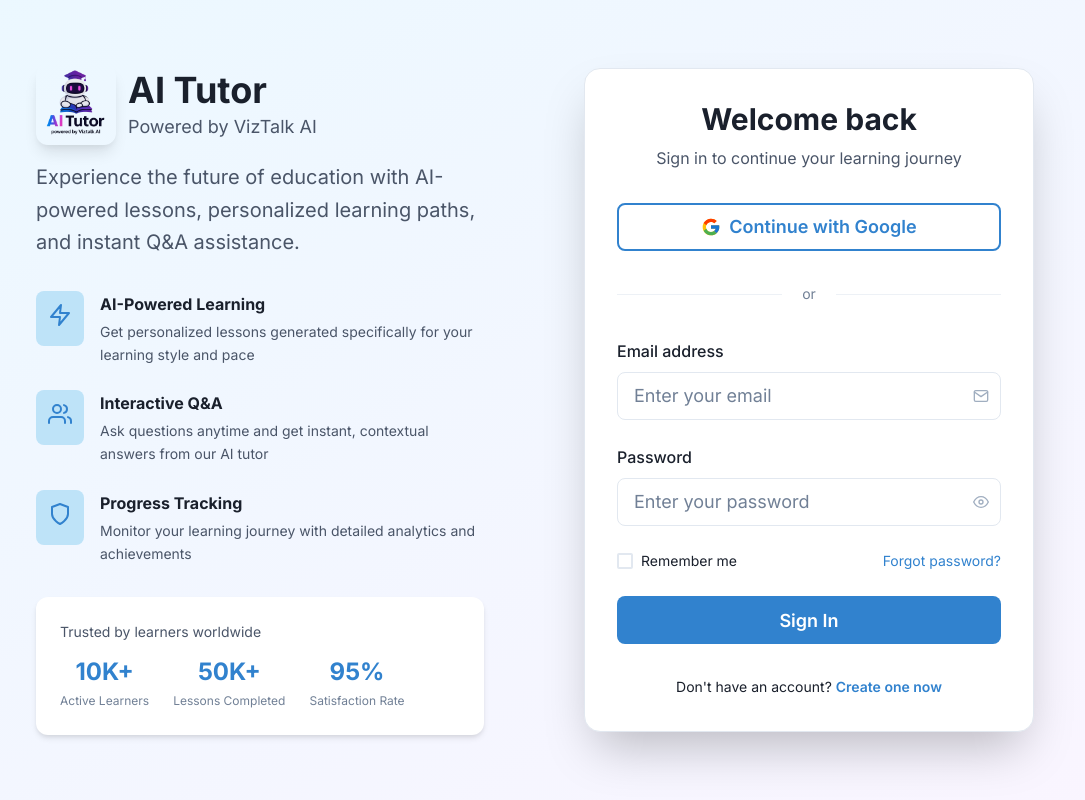
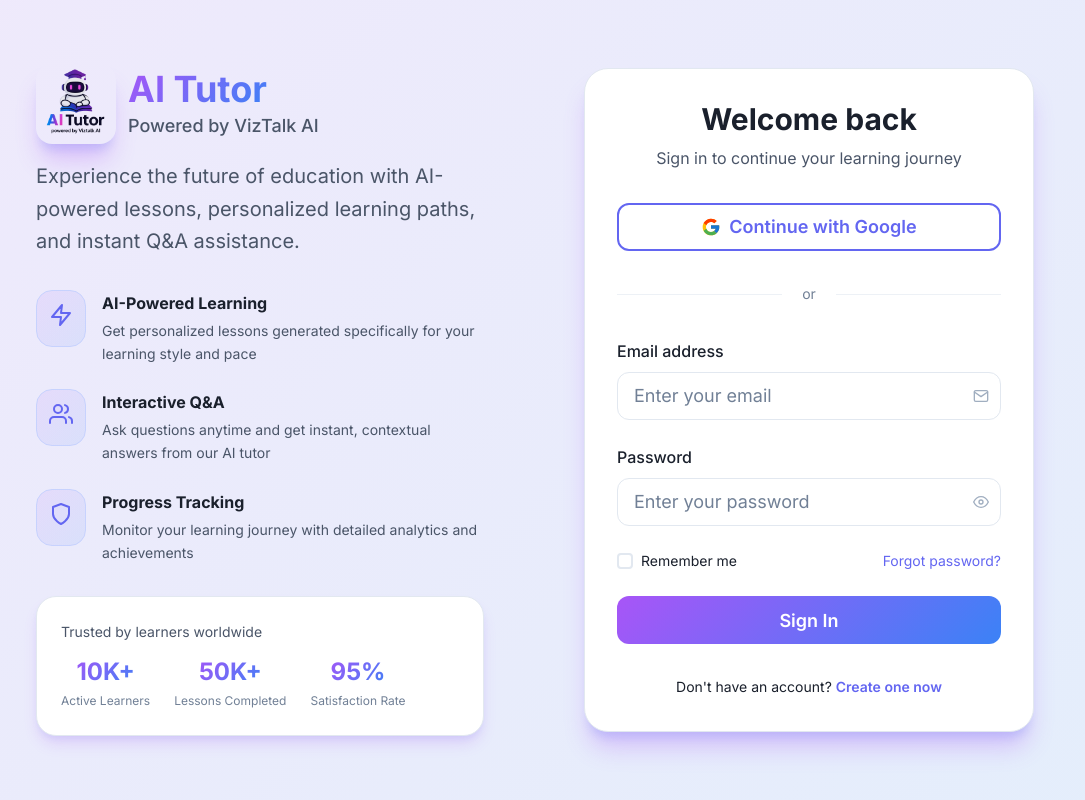
Before and after one commit to abdullahfirdowsi/ai-tutor-frontend, a React (Create React App) app: page /login in a window 1280 px wide. Shown: the whole page, without its empty margins (105-1190 px from the left). Built offline with nearby package versions, Linux system fonts and the light colour scheme; no server answers.

Commit message:
Match UI Components with Logo Design

```diff
--- a/src/components/layouts/AuthLayout.tsx
+++ b/src/components/layouts/AuthLayout.tsx
@@ -20,8 +20,8 @@ const AuthLayout: React.FC = () => {
 
   // Move all hooks to the top
   const bgGradient = useColorModeValue(
-    'linear(to-br, brand.50, purple.50)',
-    'linear(to-br, gray.900, gray.800)'
+    'linear(135deg, rgba(168, 85, 247, 0.1) 0%, rgba(59, 130, 246, 0.1) 100%)',
+    'linear(135deg, rgba(168, 85, 247, 0.2) 0%, rgba(59, 130, 246, 0.2) 100%)'
   );
   const cardBg = useColorModeValue('white', 'gray.800');
   const headingColor = useColorModeValue('gray.800', 'white');
@@ -66,13 +66,13 @@ const AuthLayout: React.FC = () => {
                   w="80px"
                   h="80px"
                   borderRadius="xl"
-                  boxShadow="lg"
+                  boxShadow="gradient-lg"
                 />
                 <VStack align="start" spacing={0}>
-                  <Heading size="xl" color={headingColor}>
+                  <Heading size="xl" variant="gradient">
                     AI Tutor
                   </Heading>
-                  <Text color={textColor} fontSize="lg">
+                  <Text color={textColor} fontSize="lg" fontWeight="medium">
                     Powered by VizTalk AI
                   </Text>
                 </VStack>
@@ -121,29 +121,37 @@ const AuthLayout: React.FC = () => {
             <Box
               p={6}
               bg={socialProofBg}
-              borderRadius="xl"
-              boxShadow="md"
+              borderRadius="2xl"
+              boxShadow="gradient-md"
               w="full"
               maxW="md"
+              border="1px solid"
+              borderColor={borderColor}
             >
               <Text fontSize="sm" color={socialProofTextColor} mb={2}>
                 Trusted by learners worldwide
               </Text>
               <HStack spacing={6}>
                 <VStack spacing={0}>
-                  <Text fontSize="2xl" fontWeight="bold" color="brand.500">10K+</Text>
+                  <Text fontSize="2xl" fontWeight="bold" bgGradient="linear(135deg, #A855F7 0%, #3B82F6 100%)" bgClip="text">
+                    10K+
+                  </Text>
                   <Text fontSize="xs" color={socialProofSubColor}>
                     Active Learners
                   </Text>
                 </VStack>
                 <VStack spacing={0}>
-                  <Text fontSize="2xl" fontWeight="bold" color="brand.500">50K+</Text>
+                  <Text fontSize="2xl" fontWeight="bold" bgGradient="linear(135deg, #A855F7 0%, #3B82F6 100%)" bgClip="text">
+                    50K+
+                  </Text>
                   <Text fontSize="xs" color={socialProofSubColor}>
                     Lessons Completed
                   </Text>
                 </VStack>
                 <VStack spacing={0}>
-                  <Text fontSize="2xl" fontWeight="bold" color="brand.500">95%</Text>
+                  <Text fontSize="2xl" fontWeight="bold" bgGradient="linear(135deg, #A855F7 0%, #3B82F6 100%)" bgClip="text">
+                    95%
+                  </Text>
                   <Text fontSize="xs" color={socialProofSubColor}>
                     Satisfaction Rate
                   </Text>
@@ -156,8 +164,8 @@ const AuthLayout: React.FC = () => {
           <Box
             bg={cardBg}
             p={8}
-            borderRadius="2xl"
-            boxShadow="2xl"
+            borderRadius="3xl"
+            boxShadow="gradient-lg"
             w="full"
             maxW="450px"
             border="1px solid"
@@ -192,10 +200,12 @@ const FeatureItem: React.FC<FeatureItemProps> = ({
     <HStack spacing={4} align="start">
       <Box
         p={3}
-        bg={iconBg}
-        borderRadius="lg"
+        bgGradient="linear(135deg, rgba(168, 85, 247, 0.1) 0%, rgba(59, 130, 246, 0.1) 100%)"
+        borderRadius="xl"
         color="brand.500"
         flexShrink={0}
+        border="1px solid"
+        borderColor="brand.200"
       >
         <Icon as={icon} boxSize={6} />
       </Box>
--- a/src/theme.ts
+++ b/src/theme.ts
@@ -6,43 +6,67 @@ const config: ThemeConfig = {
   useSystemColorMode: true,
 };
 
-// Enhanced color palette with better accessibility
+// Enhanced color palette matching the logo design
 const colors = {
   brand: {
-    50: '#EBF8FF',
-    100: '#BEE3F8',
-    200: '#90CDF4',
-    300: '#63B3ED',
-    400: '#4299E1',
-    500: '#3182CE',
-    600: '#2B77CB',
-    700: '#2C5282',
-    800: '#2A4365',
-    900: '#1A365D',
+    50: '#F0F4FF',
+    100: '#E0E7FF',
+    200: '#C7D2FE',
+    300: '#A5B4FC',
+    400: '#818CF8',
+    500: '#6366F1', // Primary purple-blue
+    600: '#4F46E5',
+    700: '#4338CA',
+    800: '#3730A3',
+    900: '#312E81',
+  },
+  purple: {
+    50: '#FAF5FF',
+    100: '#F3E8FF',
+    200: '#E9D5FF',
+    300: '#D8B4FE',
+    400: '#C084FC',
+    500: '#A855F7', // Logo purple
+    600: '#9333EA',
+    700: '#7C3AED',
+    800: '#6B21A8',
+    900: '#581C87',
+  },
+  blue: {
+    50: '#EFF6FF',
+    100: '#DBEAFE',
+    200: '#BFDBFE',
+    300: '#93C5FD',
+    400: '#60A5FA',
+    500: '#3B82F6', // Logo blue
+    600: '#2563EB',
+    700: '#1D4ED8',
+    800: '#1E40AF',
+    900: '#1E3A8A',
   },
   accent: {
-    50: '#F7FAFC',
-    100: '#EDF2F7',
+    50: '#F8FAFC',
+    100: '#F1F5F9',
     200: '#E2E8F0',
     300: '#CBD5E0',
-    400: '#A0AEC0',
-    500: '#718096',
-    600: '#4A5568',
-    700: '#2D3748',
-    800: '#1A202C',
-    900: '#171923',
+    400: '#94A3B8',
+    500: '#64748B',
+    600: '#475569',
+    700: '#334155',
+    800: '#1E293B',
+    900: '#0F172A',
   },
   success: {
-    50: '#F0FFF4',
-    100: '#C6F6D5',
-    200: '#9AE6B4',
-    300: '#68D391',
-    400: '#48BB78',
-    500: '#38A169',
-    600: '#2F855A',
-    700: '#276749',
-    800: '#22543D',
-    900: '#1C4532',
+    50: '#ECFDF5',
+    100: '#D1FAE5',
+    200: '#A7F3D0',
+    300: '#6EE7B7',
+    400: '#34D399',
+    500: '#10B981',
+    600: '#059669',
+    700: '#047857',
+    800: '#065F46',
+    900: '#064E3B',
   },
   warning: {
     50: '#FFFBEB',
@@ -68,17 +92,11 @@ const colors = {
     800: '#991B1B',
     900: '#7F1D1D',
   },
-  purple: {
-    50: '#FAF5FF',
-    100: '#E9D8FD',
-    200: '#D6BCFA',
-    300: '#B794F6',
-    400: '#9F7AEA',
-    500: '#805AD5',
-    600: '#6B46C1',
-    700: '#553C9A',
-    800: '#44337A',
-    900: '#322659',
+  // Gradient colors matching the logo
+  gradient: {
+    primary: 'linear(135deg, #A855F7 0%, #3B82F6 100%)',
+    secondary: 'linear(135deg, #6366F1 0%, #8B5CF6 100%)',
+    accent: 'linear(135deg, #3B82F6 0%, #1D4ED8 100%)',
   }
 };
 
@@ -139,15 +157,15 @@ const space = {
   96: '24rem',
 };
 
-// Enhanced component styles with better accessibility
+// Enhanced component styles matching logo design
 const components = {
   Button: {
     baseStyle: {
       fontWeight: '600',
-      borderRadius: 'lg',
-      transition: 'all 0.2s cubic-bezier(0.4, 0, 0.2, 1)',
+      borderRadius: '12px',
+      transition: 'all 0.3s cubic-bezier(0.4, 0, 0.2, 1)',
       _focus: {
-        boxShadow: '0 0 0 3px rgba(49, 130, 206, 0.6)',
+        boxShadow: '0 0 0 3px rgba(163, 163, 163, 0.4)',
         outline: 'none',
       },
       _disabled: {
@@ -160,32 +178,32 @@ const components = {
         h: '8',
         minW: '8',
         fontSize: 'sm',
-        px: '3',
+        px: '4',
       },
       md: {
         h: '10',
         minW: '10',
         fontSize: 'md',
-        px: '4',
+        px: '6',
       },
       lg: {
         h: '12',
         minW: '12',
         fontSize: 'lg',
-        px: '6',
+        px: '8',
       },
     },
     variants: {
       solid: {
-        bg: 'brand.500',
+        bgGradient: 'linear(135deg, #A855F7 0%, #3B82F6 100%)',
         color: 'white',
         _hover: {
-          bg: 'brand.600',
-          transform: 'translateY(-1px)',
-          boxShadow: 'lg',
+          bgGradient: 'linear(135deg, #9333EA 0%, #2563EB 100%)',
+          transform: 'translateY(-2px)',
+          boxShadow: '0 10px 25px -5px rgba(168, 85, 247, 0.4)',
         },
         _active: {
-          bg: 'brand.700',
+          bgGradient: 'linear(135deg, #7C3AED 0%, #1D4ED8 100%)',
           transform: 'translateY(0)',
         },
       },
@@ -193,10 +211,12 @@ const components = {
         border: '2px solid',
         borderColor: 'brand.500',
         color: 'brand.500',
+        bg: 'transparent',
         _hover: {
           bg: 'brand.50',
+          borderColor: 'brand.600',
           transform: 'translateY(-1px)',
-          boxShadow: 'md',
+          boxShadow: '0 4px 12px -2px rgba(99, 102, 241, 0.25)',
         },
         _active: {
           bg: 'brand.100',
@@ -207,6 +227,7 @@ const components = {
         color: 'brand.500',
         _hover: {
           bg: 'brand.50',
+          color: 'brand.600',
         },
         _active: {
           bg: 'brand.100',
@@ -217,14 +238,14 @@ const components = {
   Card: {
     baseStyle: {
       container: {
-        borderRadius: 'xl',
-        boxShadow: 'sm',
+        borderRadius: '20px',
+        boxShadow: '0 4px 6px -1px rgba(0, 0, 0, 0.1), 0 2px 4px -1px rgba(0, 0, 0, 0.06)',
         border: '1px solid',
         borderColor: 'gray.200',
-        transition: 'all 0.2s cubic-bezier(0.4, 0, 0.2, 1)',
+        transition: 'all 0.3s cubic-bezier(0.4, 0, 0.2, 1)',
         _hover: {
-          boxShadow: 'md',
-          transform: 'translateY(-2px)',
+          boxShadow: '0 20px 25px -5px rgba(0, 0, 0, 0.1), 0 10px 10px -5px rgba(0, 0, 0, 0.04)',
+          transform: 'translateY(-4px)',
         },
         _dark: {
           borderColor: 'gray.700',
@@ -233,25 +254,40 @@ const components = {
       },
       header: {
         p: '6',
-        pb: '0',
+        pb: '4',
       },
       body: {
         p: '6',
       },
       footer: {
         p: '6',
-        pt: '0',
+        pt: '4',
+      },
+    },
+    variants: {
+      gradient: {
+        container: {
+          bgGradient: 'linear(135deg, rgba(168, 85, 247, 0.1) 0%, rgba(59, 130, 246, 0.1) 100%)',
+          borderColor: 'brand.200',
+          _dark: {
+            bgGradient: 'linear(135deg, rgba(168, 85, 247, 0.2) 0%, rgba(59, 130, 246, 0.2) 100%)',
+            borderColor: 'brand.600',
+          },
+        },
       },
     },
   },
   Input: {
     baseStyle: {
       field: {
-        borderRadius: 'lg',
-        transition: 'all 0.2s cubic-bezier(0.4, 0, 0.2, 1)',
+        borderRadius: '12px',
+        transition: 'all 0.3s cubic-bezier(0.4, 0, 0.2, 1)',
         _focus: {
           borderColor: 'brand.500',
-          boxShadow: '0 0 0 1px rgba(49, 130, 206, 0.6)',
+          boxShadow: '0 0 0 1px rgba(99, 102, 241, 0.6)',
+        },
+        _hover: {
+          borderColor: 'brand.300',
         },
       },
     },
@@ -274,11 +310,14 @@ const components = {
   },
   Textarea: {
     baseStyle: {
-      borderRadius: 'lg',
-      transition: 'all 0.2s cubic-bezier(0.4, 0, 0.2, 1)',
+      borderRadius: '12px',
+      transition: 'all 0.3s cubic-bezier(0.4, 0, 0.2, 1)',
       _focus: {
         borderColor: 'brand.500',
-        boxShadow: '0 0 0 1px rgba(49, 130, 206, 0.6)',
+        boxShadow: '0 0 0 1px rgba(99, 102, 241, 0.6)',
+      },
+      _hover: {
+        borderColor: 'brand.300',
       },
     },
   },
@@ -287,25 +326,31 @@ const components = {
       borderRadius: 'full',
       fontWeight: '600',
       fontSize: 'xs',
-      px: '2',
+      px: '3',
       py: '1',
+    },
+    variants: {
+      gradient: {
+        bgGradient: 'linear(135deg, #A855F7 0%, #3B82F6 100%)',
+        color: 'white',
+      },
     },
   },
   Alert: {
     baseStyle: {
       container: {
-        borderRadius: 'lg',
+        borderRadius: '16px',
         border: '1px solid',
       },
     },
     variants: {
       subtle: {
         container: {
-          bg: 'blue.50',
-          borderColor: 'blue.200',
+          bg: 'brand.50',
+          borderColor: 'brand.200',
           _dark: {
-            bg: 'blue.900',
-            borderColor: 'blue.700',
+            bg: 'brand.900',
+            borderColor: 'brand.700',
           },
         },
       },
@@ -315,16 +360,53 @@ const components = {
     baseStyle: {
       track: {
         borderRadius: 'full',
+        bg: 'gray.200',
+        _dark: {
+          bg: 'gray.700',
+        },
       },
       filledTrack: {
         borderRadius: 'full',
+        bgGradient: 'linear(135deg, #A855F7 0%, #3B82F6 100%)',
         transition: 'all 0.3s ease',
+      },
+    },
+  },
+  Stat: {
+    baseStyle: {
+      container: {
+        bg: 'white',
+        p: '6',
+        borderRadius: '16px',
+        border: '1px solid',
+        borderColor: 'gray.200',
+        _dark: {
+          bg: 'gray.800',
+          borderColor: 'gray.700',
+        },
+      },
+      number: {
+        fontWeight: 'bold',
+        bgGradient: 'linear(135deg, #A855F7 0%, #3B82F6 100%)',
+        bgClip: 'text',
+      },
+    },
+  },
+  Heading: {
+    baseStyle: {
+      fontWeight: 'bold',
+      lineHeight: 'shorter',
+    },
+    variants: {
+      gradient: {
+        bgGradient: 'linear(135deg, #A855F7 0%, #3B82F6 100%)',
+        bgClip: 'text',
       },
     },
   },
 };
 
-// Global styles
+// Global styles with logo-inspired design
 const styles = {
   global: (props: any) => ({
     body: {
@@ -348,7 +430,7 @@ const styles = {
     '*:focus': {
       outline: 'none',
     },
-    // Custom scrollbar
+    // Custom scrollbar with gradient
     '::-webkit-scrollbar': {
       width: '8px',
     },
@@ -356,11 +438,11 @@ const styles = {
       bg: props.colorMode === 'dark' ? 'gray.800' : 'gray.100',
     },
     '::-webkit-scrollbar-thumb': {
-      bg: props.colorMode === 'dark' ? 'gray.600' : 'gray.400',
+      background: 'linear-gradient(135deg, #A855F7 0%, #3B82F6 100%)',
       borderRadius: 'full',
     },
     '::-webkit-scrollbar-thumb:hover': {
-      bg: props.colorMode === 'dark' ? 'gray.500' : 'gray.500',
+      background: 'linear-gradient(135deg, #9333EA 0%, #2563EB 100%)',
     },
   }),
 };
@@ -392,15 +474,19 @@ const theme = extendTheme({
     lg: '0 10px 15px -3px rgba(0, 0, 0, 0.1), 0 4px 6px -2px rgba(0, 0, 0, 0.05)',
     xl: '0 20px 25px -5px rgba(0, 0, 0, 0.1), 0 10px 10px -5px rgba(0, 0, 0, 0.04)',
     '2xl': '0 25px 50px -12px rgba(0, 0, 0, 0.25)',
+    // Gradient shadows
+    'gradient-sm': '0 4px 6px -1px rgba(168, 85, 247, 0.1), 0 2px 4px -1px rgba(59, 130, 246, 0.06)',
+    'gradient-md': '0 10px 15px -3px rgba(168, 85, 247, 0.2), 0 4px 6px -2px rgba(59, 130, 246, 0.1)',
+    'gradient-lg': '0 20px 25px -5px rgba(168, 85, 247, 0.3), 0 10px 10px -5px rgba(59, 130, 246, 0.2)',
   },
   radii: {
     none: '0',
-    sm: '0.125rem',
-    base: '0.25rem',
-    md: '0.375rem',
-    lg: '0.5rem',
-    xl: '0.75rem',
-    '2xl': '1rem',
+    sm: '0.25rem',
+    base: '0.375rem',
+    md: '0.5rem',
+    lg: '0.75rem',
+    xl: '1rem',
+    '2xl': '1.25rem',
     '3xl': '1.5rem',
     full: '9999px',
   },
```
Also changed, not shown: src/components/navigation/Navbar.tsx (+31 -13 lines), src/pages/Dashboard.tsx (+49 -34 lines).
